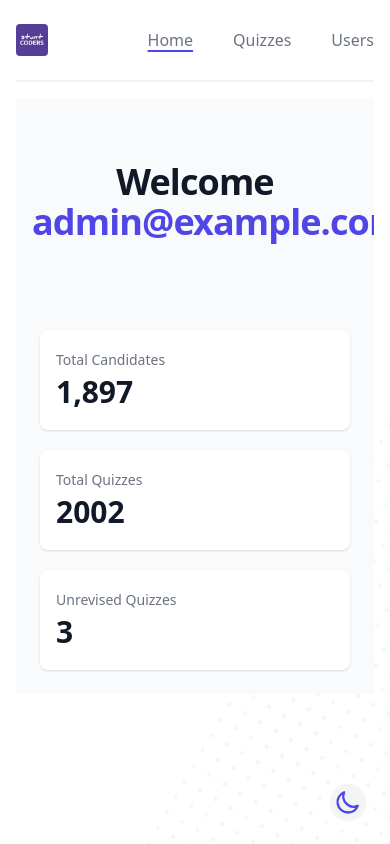
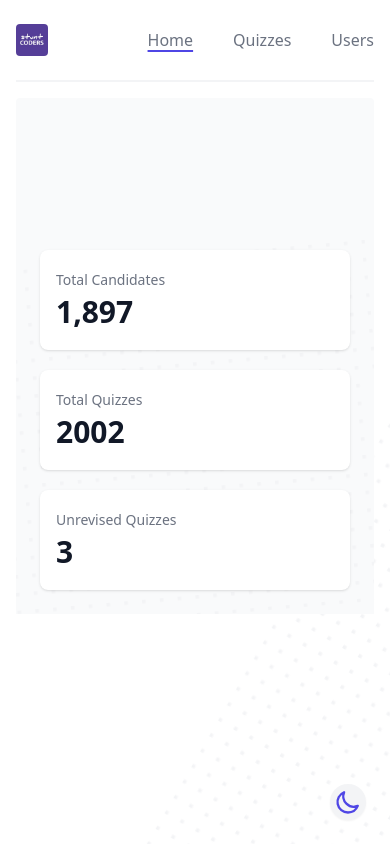
Before and after one commit to stuntcoders/sc_hire_frontend, a React (Create React App) app: page /admin in a window 390 px wide. Built offline with nearby package versions, Linux system fonts and the light colour scheme.

Commit message:
Update hero/stats components style/content

```diff
--- a/src/components/admin/dashboard/Hero.js
+++ b/src/components/admin/dashboard/Hero.js
@@ -1,38 +1,11 @@
 export default function Hero() {
   return (
-    <div className="relative bg-gray-50 dark:bg-white overflow-hidden rounded-t">
-      <div className="hidden sm:block sm:absolute sm:inset-y-0 sm:h-full sm:w-full" aria-hidden="true">
-        <div className="relative h-full max-w-7xl mx-auto">
-          <svg
-            className="absolute right-full transform -translate-y-1/4 translate-x-1/4 lg:translate-x-1/2"
-            width={404}
-            height={784}
-            fill="none"
-            viewBox="0 0 404 784"
-          >
-            <defs>
-              <pattern
-                id="f210dbf6-a58d-4871-961e-36d5016a0f49"
-                x={0}
-                y={0}
-                width={20}
-                height={20}
-                patternUnits="userSpaceOnUse"
-              >
-                <rect x={0} y={0} width={4} height={4} className="text-gray-100" fill="currentColor" />
-              </pattern>
-            </defs>
-            <rect width={404} height={784} fill="url(#f210dbf6-a58d-4871-961e-36d5016a0f49)" />
-          </svg>
-        </div>
-      </div>
-
+    <div className="relative bg-gray-50 dark:bg-gray-700 overflow-hidden rounded-t">
       <div className="relative pb-16 sm:pb-24">
         <main className="mt-16 mx-auto max-w-7xl px-4 sm:mt-24">
           <div className="text-center">
-            <h1 className="text-4xl tracking-tight font-extrabold text-gray-900 sm:text-3xl md:text-4xl">
+            <h1 className="text-4xl tracking-tight font-extrabold text-gray-900 sm:text-1xl md:text-2xl">
               <span className="block xl:inline">
-                Welcome <span className="text-indigo-600">admin@example.com</span>
               </span>
             </h1>
           </div>
--- a/src/components/admin/dashboard/Stats.js
+++ b/src/components/admin/dashboard/Stats.js
@@ -7,7 +7,7 @@ const stats = [
 export default function Stats() {
   return (
     <>
-      <div className="relative bg-gray-50 dark:bg-white p-6 pt-1 z-10 overflow-hidden">
+      <div className="relative bg-gray-50 dark:bg-gray-700 p-6 pt-1 z-10 overflow-hidden">
         <dl className="relative mt-5 grid grid-cols-1 gap-5 sm:grid-cols-3 z-10">
           {stats.map((item) => (
             <div key={item.name} className="px-4 py-5 bg-white dark:bg-gray-50 shadow rounded-lg overflow-hidden sm:p-6">
@@ -16,29 +16,16 @@ export default function Stats() {
             </div>
           ))}
         </dl>
-        <svg
-          className="absolute -right-2 top-6 rotate-[5deg]"
-          width={404}
-          height={784}
-          fill="none"
-          viewBox="0 0 404 784"
-        >
+        <svg className="absolute -right-2 top-6 -rotate-[5deg]" width="700" height="400" fill="none" viewBox="0 0 784 404">
           <defs>
-            <pattern
-              id="f210dbf6-a58d-4871-961e-36d5016a0f49"
-              x={0}
-              y={0}
-              width={20}
-              height={20}
-              patternUnits="userSpaceOnUse"
-            >
-              <rect x={0} y={0} width={4} height={4} className="text-gray-100" fill="currentColor" />
+            <pattern id="ca9667ae-9f92-4be7-abcb-9e3d727f2941" x="0" y="0" width="20" height="20" patternUnits="userSpaceOnUse">
+              <rect className="text-gray-100 dark:text-gray-800" x="0" y="0" width="4" height="4" fill="currentColor"></rect>
             </pattern>
           </defs>
-          <rect width={404} height={784} fill="url(#f210dbf6-a58d-4871-961e-36d5016a0f49)" />
+          <rect width="784" height="404" fill="url(#ca9667ae-9f92-4be7-abcb-9e3d727f2941)"></rect>
         </svg>
       </div>
-      <div className="relative hidden sm:block lg:inset-y-0 lg:right-0 mb-6 border-t-4 border-indigo-600 shadow z-10">
+      <div className="relative hidden sm:block lg:inset-y-0 lg:right-0 mb-6 shadow z-10">
         <img
           className="max-h-80 w-full object-cover rounded-b"
           src="https://images.unsplash.com/photo-1556761175-4b46a572b786?ixlib=rb-1.2.1&ixid=eyJhcHBfaWQiOjEyMDd9&auto=format&fit=crop&w=1567&q=80"
```
